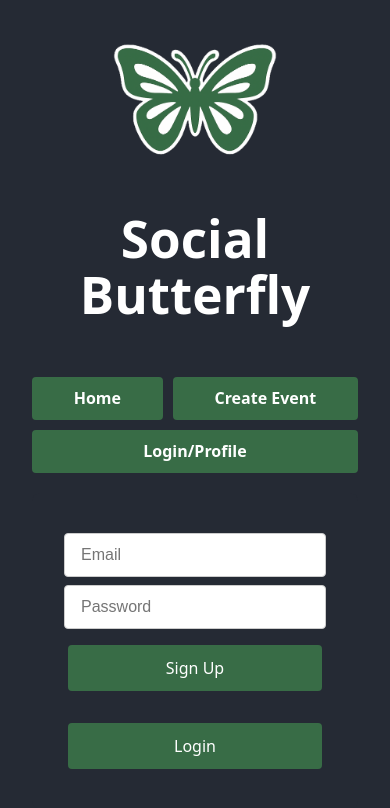
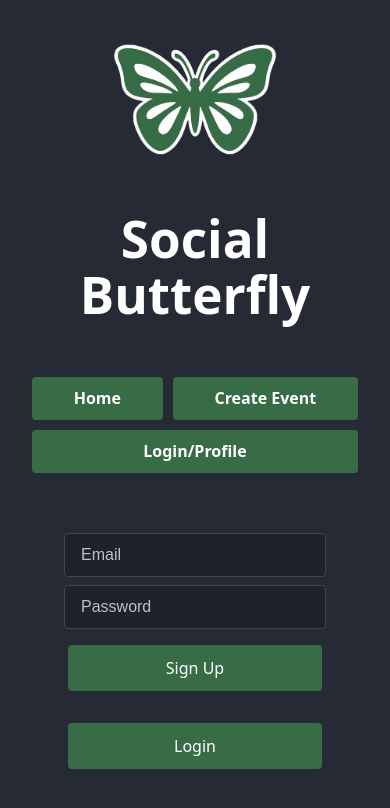
Before and after one commit to ebfs/ppwk-2025, a React (Vite) app in the folder app/: page /login in a window 390 px wide. Shown: the top 808 px of the page. Built offline with nearby package versions, Linux system fonts and the light colour scheme; no server answers.

Commit message:
[MAINT] more fixes/cleanup app.css
login container declared twice..

some text box backgr/text color improvements..

remove calendar highlight.. looked bad on mobile..

so tired..

```diff
--- a/app/src/App.css
+++ b/app/src/App.css
@@ -79,16 +79,6 @@ header {
   background-color: #488a5a;
 }
 
-/* LOGIN CONTAINER */
-.login-container {
-  margin: 0 auto;
-  padding: 2rem;
-  max-width: 400px;
-  background-color: #252a34;
-  border-radius: 0.5rem;
-  text-align: center;
-}
-
 /* EASTER EGG OVERLAY */
 .easter-egg-overlay {
   position: fixed;
@@ -151,11 +141,15 @@ header {
   width: 100%;
   padding: 0.75rem 1rem;
   margin: 0.5rem 0;
-  border: 1px solid #ccc;
+  border: 1px solid #444;
   border-radius: 0.25rem;
   font-size: 1rem;
-  background-color: #fff;
-  color: #000;
+  background-color: #1e222b; /* dark grey to match theme */
+  color: #fff;                /* white text */
+}
+
+.login-container input::placeholder {
+  color: #bfbfbf; /* softer placeholder text */
 }
 
 .login-buttons {
@@ -257,7 +251,7 @@ header {
   min-height: 100px;
 }
 
-/* Optional: add slight highlight to calendar icon */
+/* Optional: add slight highlight to calendar icon
 .date-input::-webkit-calendar-picker-indicator {
   filter: brightness(1) contrast(1.2);
-  }
+  }  */
```
